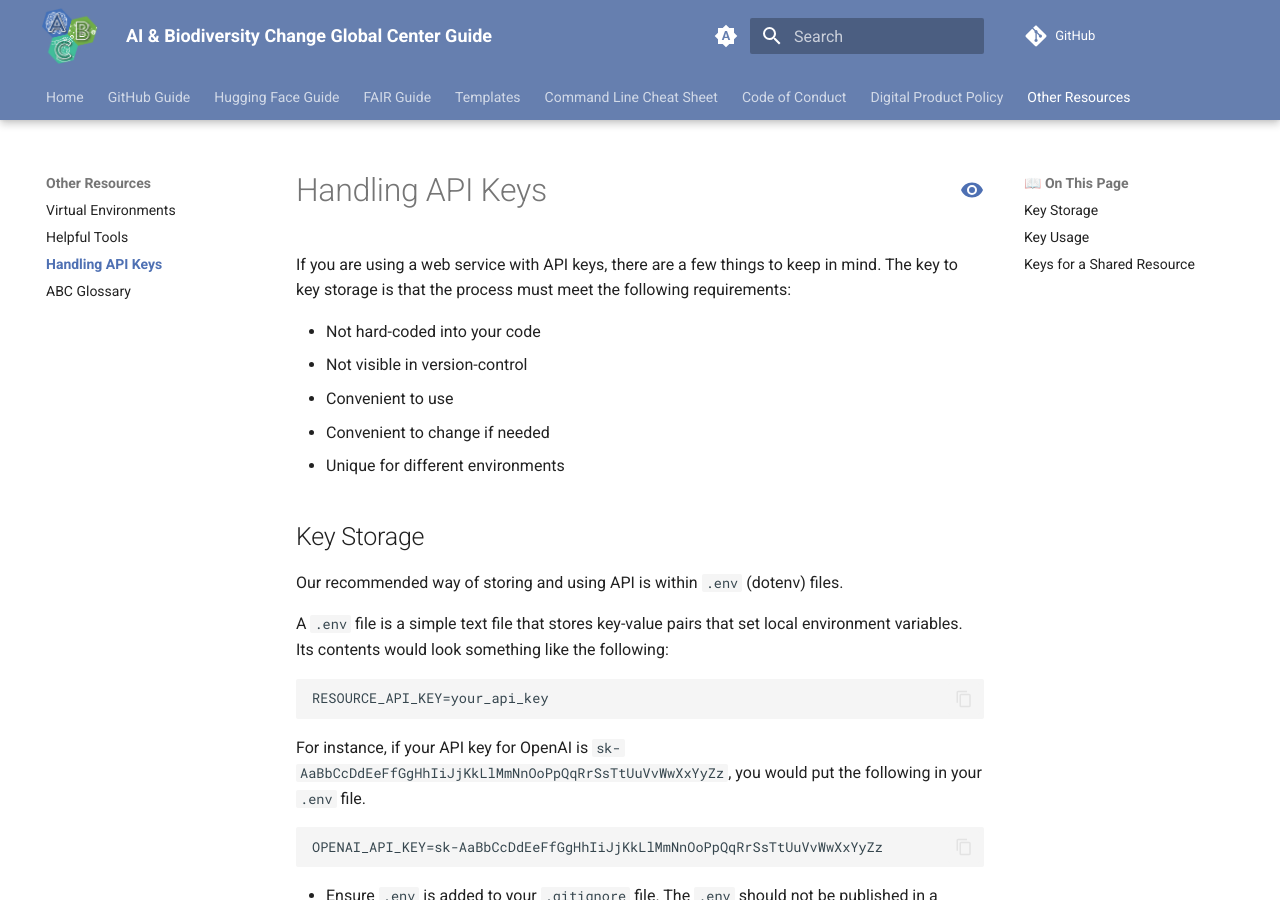
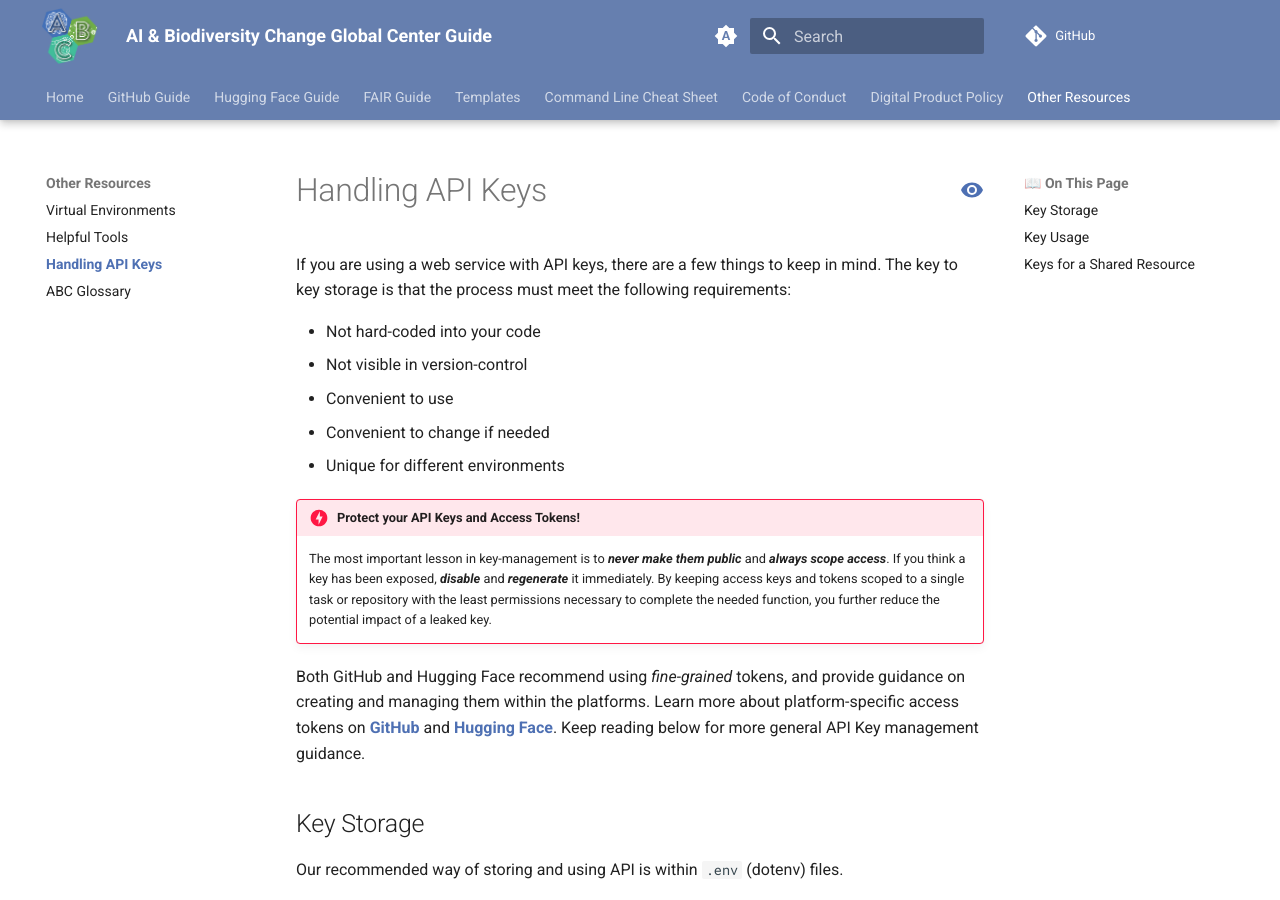
Before and after one commit to ABC-Center/ABC-guide, an MkDocs documentation site: the page built from docs/wiki-guide/Handling-API-Keys.md, in a window 1280 px wide and 900 px high. Built offline with MkDocs 1.6.1 and Material for MkDocs 9.7.7, drawn with Linux system fonts in a browser that asks for light colours; comment, search, counter and statistics services are not loaded.

Commit message:
Add admonition to emphasize keeping tokens private and scoped
Pull from Collab Guide [PR
72](https://github.com/Imageomics/Collaborative-distributed-science-guide/pull/72)

Add pointers to GitHub and Hugging Face guidance, clarify generality of remaining page

```diff
--- a/docs/wiki-guide/Handling-API-Keys.md
+++ b/docs/wiki-guide/Handling-API-Keys.md
@@ -7,6 +7,11 @@ If you are using a web service with API keys, there are a few things to keep in
 - Convenient to use
 - Convenient to change if needed
 - Unique for different environments
+
+!!! danger "Protect your API Keys and Access Tokens!"
+    The most important lesson in key-management is to ***never make them public*** and ***always scope access***. If you think a key has been exposed, ***disable*** and ***regenerate*** it immediately. By keeping access keys and tokens scoped to a single task or repository with the least permissions necessary to complete the needed function, you further reduce the potential impact of a leaked key.
+
+Both GitHub and Hugging Face recommend using *fine-grained* tokens, and provide guidance on creating and managing them within the platforms. Learn more about platform-specific access tokens on [GitHub](https://docs.github.com/en/authentication/keeping-your-account-and-data-secure/managing-your-personal-access-tokens) and [Hugging Face](https://huggingface.co/docs/hub/en/security-tokens). Keep reading below for more general API Key management guidance.
 
 ## Key Storage
 
```
